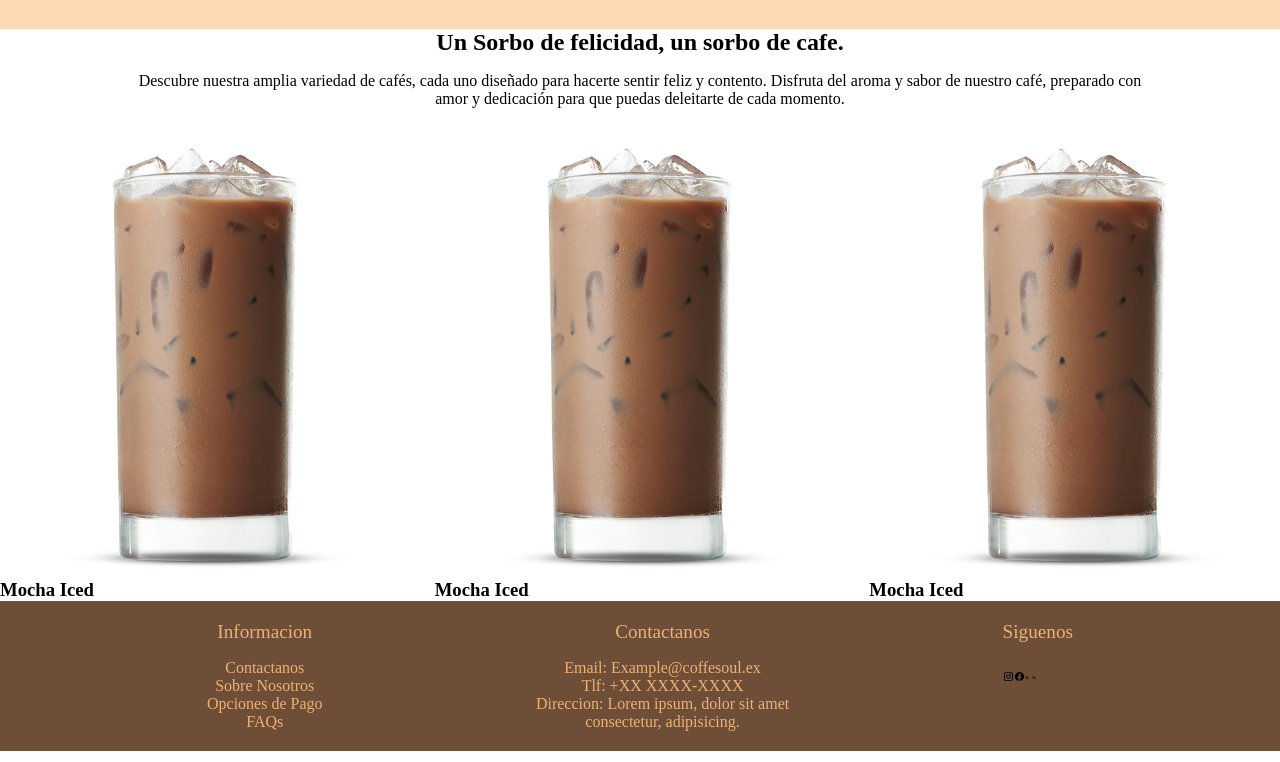
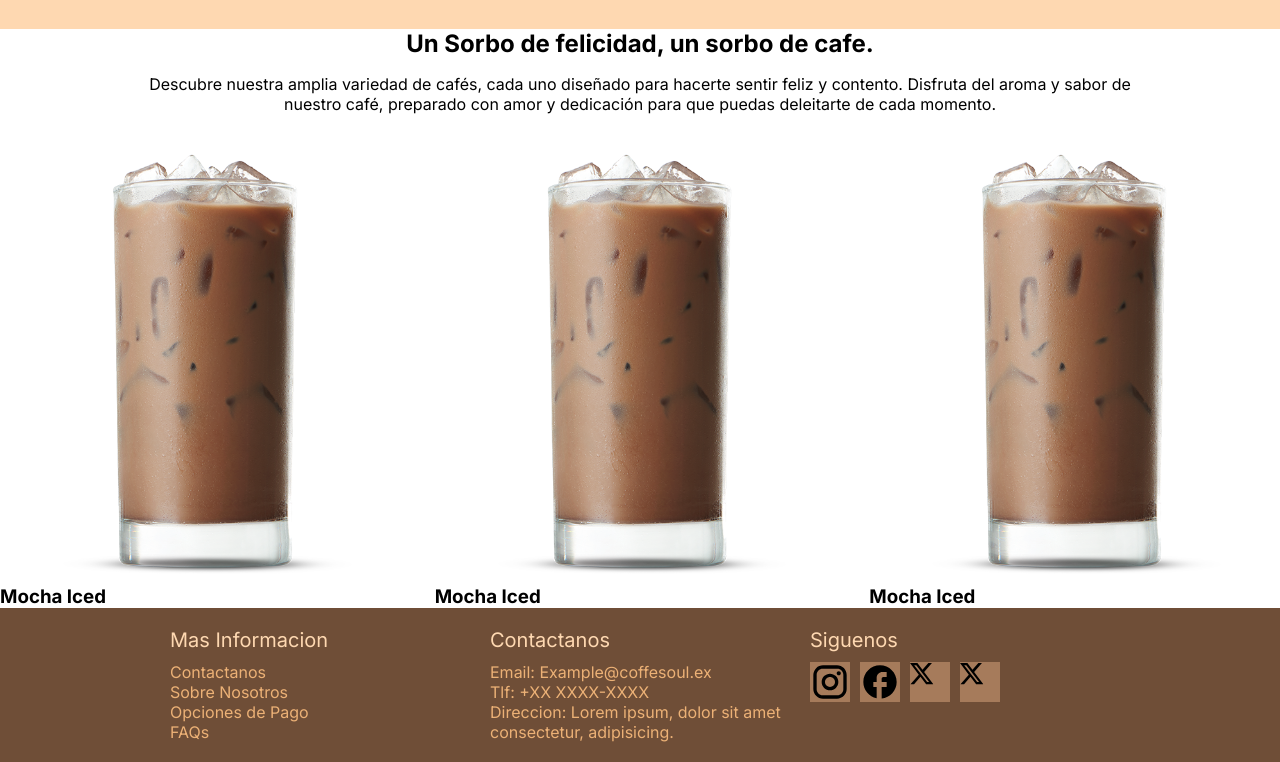
Before and after one commit to igleal/segunda_entrega_sitio_coffe, a website: page index.html in a window 1280 px wide. Shown: the part 939-1701 px from the top of the page. Drawn offline with Linux system fonts and the light colour scheme.

Commit message:
cambios menores

```diff
--- a/index.html
+++ b/index.html
@@ -3,9 +3,16 @@
   <head>
     <meta charset="UTF-8" />
     <meta name="viewport" content="width=device-width, initial-scale=1.0" />
-    <meta name="description" content="Bienvenido a nuestra tienda de café, donde encontrarás una variedad de opciones de café de alta calidad y un ambiente acogedor.">
+    <meta
+      name="description"
+      content="Bienvenido a nuestra tienda de café, donde encontrarás una variedad de opciones de café de alta calidad y un ambiente acogedor."
+    />
     <title>The Coffe Soul</title>
-    <link rel="shortcut icon" href="./assets/img_page/icon.ico" type="image/x-icon">
+    <link
+      rel="shortcut icon"
+      href="./assets/img_page/icon.ico"
+      type="image/x-icon"
+    />
     <link rel="stylesheet" href="./css/styles.css" />
   </head>
   <body>
@@ -107,54 +114,50 @@
     <footer class="footer">
       <div class="footer__info">
         <div class="footer__link">
-          <!--           <a href="#"><img src="./assets/img_page/logo_coffe.svg" alt="" /></a> -->
-          <p class="footer__link--title">Informacion</p>
+          <p class="footer__link--title">Mas Informacion</p>
 
           <ul>
-            <li><a class="footer__link--color" href="">Contactanos</a></li>
-            <li><a class="footer__link--color" href="">Sobre Nosotros</a></li>
-            <li><a class="footer__link--color" href="">Opciones de Pago</a></li>
-            <li><a class="footer__link--color" href="">FAQs</a></li>
+            <li><a class="footer__text" href="">Contactanos</a></li>
+            <li><a class="footer__text" href="">Sobre Nosotros</a></li>
+            <li><a class="footer__text" href="">Opciones de Pago</a></li>
+            <li><a class="footer__text" href="">FAQs</a></li>
           </ul>
         </div>
 
         <div class="footer__contact">
           <p class="footer__contact--title">Contactanos</p>
+
           <div>
-            <p>Email: Example@coffesoul.ex</p>
-            <p>Tlf: +XX XXXX-XXXX</p>
-            <p>
+            <p class="footer__text">Email: Example@coffesoul.ex</p>
+            <p class="footer__text">Tlf: +XX XXXX-XXXX</p>
+            <p class="footer__text">
               Direccion: Lorem ipsum, dolor sit amet consectetur, adipisicing.
             </p>
           </div>
         </div>
 
         <div class="footer__social">
-          <p>Siguenos</p>
-          <ul class="footer__social--link footer__social--media">
-            <li clas>
-              <a class="footer__link--color" href="#"
+          <p class="footer__social--title">Siguenos</p>
+
+          <div class="footer__social--link">
+            <a class="footer__social--icono" href="#"
               ><img src="./assets/icons/mdi_instagram.svg" alt="Instagram"
             /></a>
-            </li>
-            <li>
-              <a class="footer__link--color" href="#"
+
+            <a class="footer__social--icono" href="#"
               ><img
                 src="./assets/icons/ic_baseline-facebook.svg"
                 alt="Facebook"
             /></a>
-            </li>
-            <li>
-              <a class="footer__link--color" href="#"
+
+            <a class="footer__social--icono" href="#"
               ><img src="./assets/icons/prime_twitter.svg" alt="Twitter"
             /></a>
-            </li>
-            <li>
-              <a class="footer__link--color" href="#"
+
+            <a class="footer__social--icono" href="#"
               ><img src="./assets/icons/prime_twitter.svg" alt="Tiktok"
             /></a>
-            </li>
-          </ul>
+          </div>
         </div>
       </div>
     </footer>
--- a/scss/base/_reset.scss
+++ b/scss/base/_reset.scss
@@ -1,3 +1,5 @@
+@import url("https://fonts.googleapis.com/css2?family=Inter:ital,opsz,wght@0,14..32,100..900;1,14..32,100..900&display=swap");
+
 html {
   box-sizing: border-box;
 }
@@ -12,7 +14,15 @@ html {
   vertical-align: baseline;
 }
 
-img, picture, video, iframe, figure{
+body {
+  font-family: "Inter", serif;
+}
+
+img,
+picture,
+video,
+iframe,
+figure {
   max-width: 100%;
   width: 100%;
   display: block;
--- a/scss/layout/_footer.scss
+++ b/scss/layout/_footer.scss
@@ -1,66 +1,63 @@
 .footer {
   background-color: map-get($colores, color-one);
-  color: map-get($colores, color-three);
   width: 100%;
 
   &__info {
-    @include flex(row, nowrap, space-around, self-start);
-    gap: 2rem;
-    padding: 20px 0;
-    width: min(80%);
-    margin: 0 auto;
+    @include flex(row, nowrap, center, start);
+    gap: 20px;
+    padding: 20px 0px;
 
-    @include mediaMovile() {
-        @include flex(column, nowrap, center, center);
+    @include mediaTablet() {
+      @include flex(column, nowrap, center, center);
     }
   }
 
-  &__link {
-    display: grid;
-    gap: 1rem;
-    text-align: center;
-
-    p {
-      font-size: 1.2rem;
-    }
+  &__text {
+    color: map-get($colores, color-three);
   }
 
-  &__link--color {
-    color: map-get($colores, color-three);
+  &__link {
+    width: 300px;
 
-    &:hover {
-      text-decoration: underline;
+    &--title {
+      color: map-get($colores, color-four);
+      font-size: 20px;
+      margin-bottom: 10px;
     }
   }
 
   &__contact {
-    display: grid;
-    max-width: 300px;
-    gap: 1rem;
-    text-align: center;
+    width: 300px;
 
     &--title {
-      font-size: 1.2rem;
+      color: map-get($colores, color-four);
+      font-size: 20px;
+      margin-bottom: 10px;
     }
   }
 
   &__social {
-    display: grid;
-    gap: 1rem;
-    text-align: center;
+    width: 300px;
 
-    p {
-      font-size: 1.2rem;
+    &--title {
+      color: map-get($colores, color-four);
+      font-size: 20px;
+      margin-bottom: 10px;
+    }
+
+    &--link {
+      @include flex(row, nowrap, none, none);
+    }
+
+    &--icono {
+      width: 40px;
+      height: 40px;
+      margin-right: 10px;
+      background-color: map-get($colores, color-two);
+      transition: background-color 1s ease;
+      &:hover {
+        background-color: map-get($colores, color-three);
+      }
     }
   }
-
-  &__social--link {
-    @include flex(row, nowrap, center, center);
-  }
-
-  &__social--media {
-    width: 36px;
-    height: 36px;
-    border-radius: 50%;
-  }
 }
```
Also changed, not shown: css/styles.css, 1 other file. Lines whose indentation alone changed are shown as unchanged.
